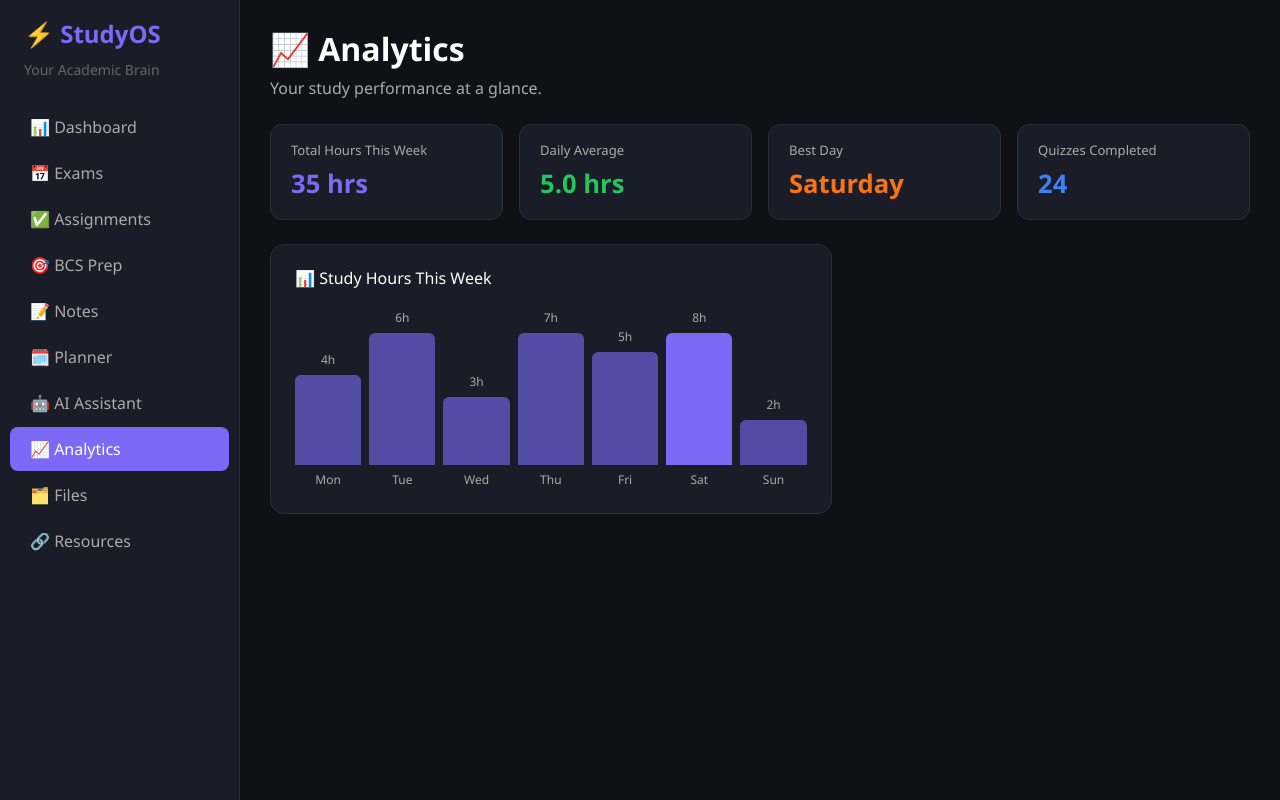
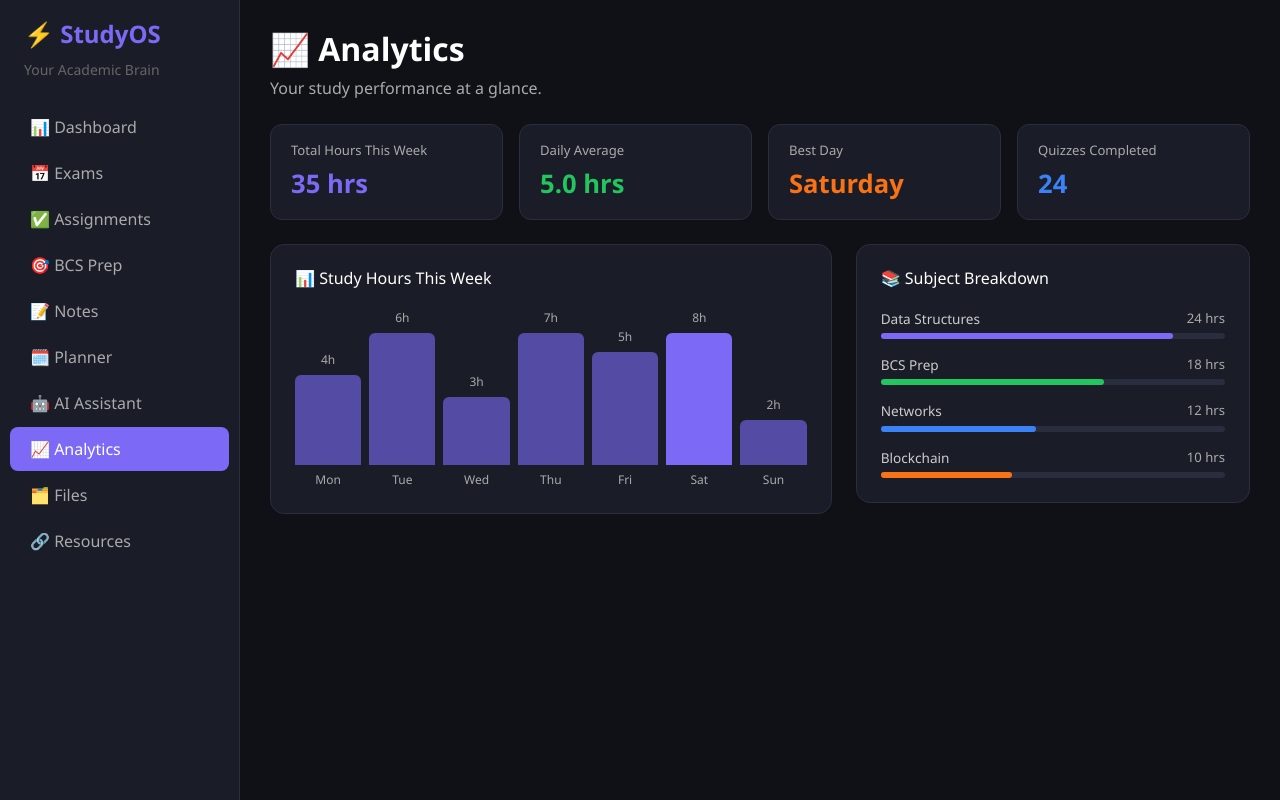
Before and after one commit to MdPrantoSikder/studyOS, a React app in the folder frontend/: page /analytics in a window 1280 px wide. Built offline with nearby package versions, Linux system fonts and the light colour scheme; the HTML template or start-up script is replaced by a standard one.

Commit message:
Build Analytics page — study hours bar chart, subject breakdown, stat cards

```diff
--- a/frontend/src/pages/Analytics.jsx
+++ b/frontend/src/pages/Analytics.jsx
@@ -79,7 +79,35 @@ function Analytics() {
           </div>
         </div>
 
-
+        {/* Subject Breakdown */}
+        <div className="col-md-5">
+          <div style={{
+            backgroundColor: '#1a1d27',
+            border: '1px solid #2a2d3e',
+            borderRadius: '14px',
+            padding: '24px',
+          }}>
+            <h6 style={{ color: '#fff', marginBottom: '20px' }}>📚 Subject Breakdown</h6>
+            <div className="d-flex flex-column gap-3">
+              {subjects.map((s) => (
+                <div key={s.name}>
+                  <div className="d-flex justify-content-between mb-1">
+                    <span style={{ color: '#ccc', fontSize: '0.85rem' }}>{s.name}</span>
+                    <span style={{ color: '#aaa', fontSize: '0.82rem' }}>{s.hours} hrs</span>
+                  </div>
+                  <div style={{ height: '6px', backgroundColor: '#2a2d3e', borderRadius: '3px' }}>
+                    <div style={{
+                      height: '100%',
+                      width: `${s.percent}%`,
+                      backgroundColor: s.color,
+                      borderRadius: '3px',
+                    }} />
+                  </div>
+                </div>
+              ))}
+            </div>
+          </div>
+        </div>
 
       </div>
     </div>
```
